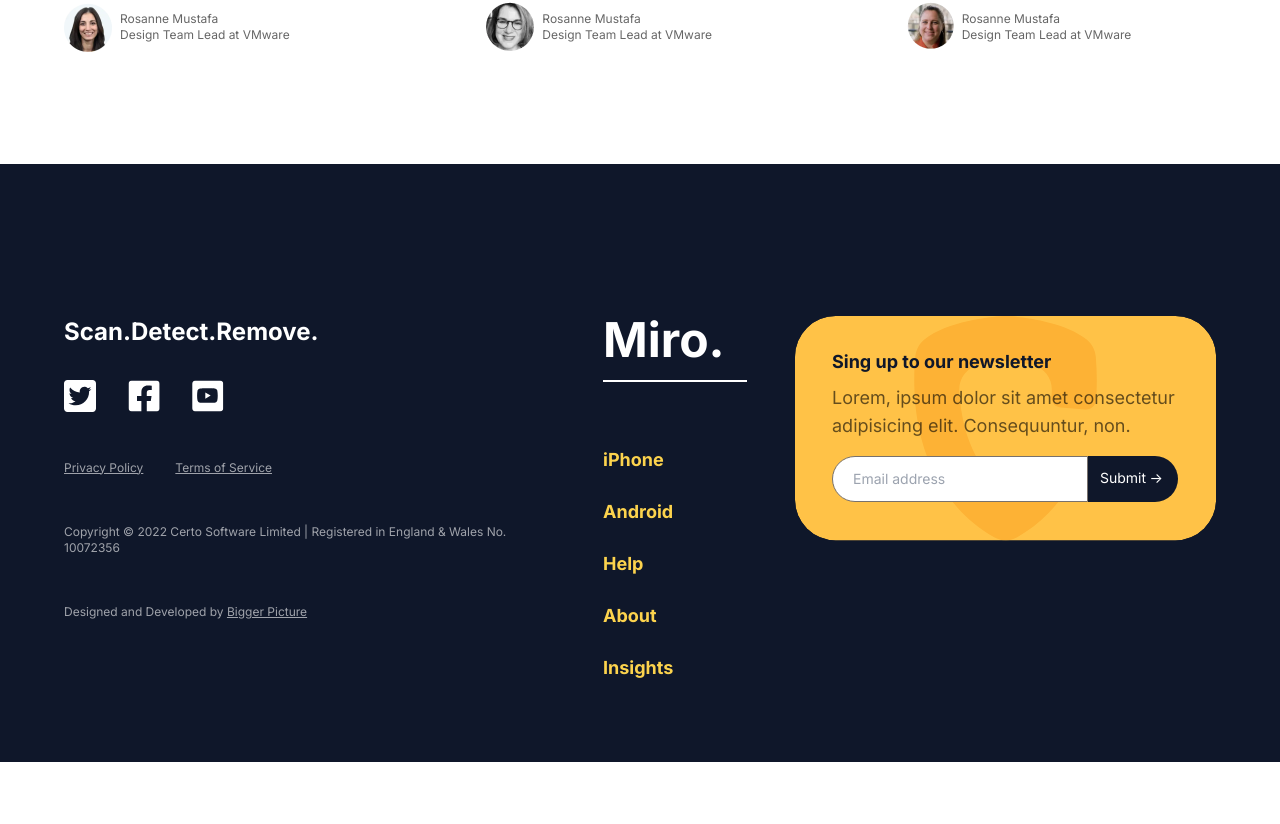
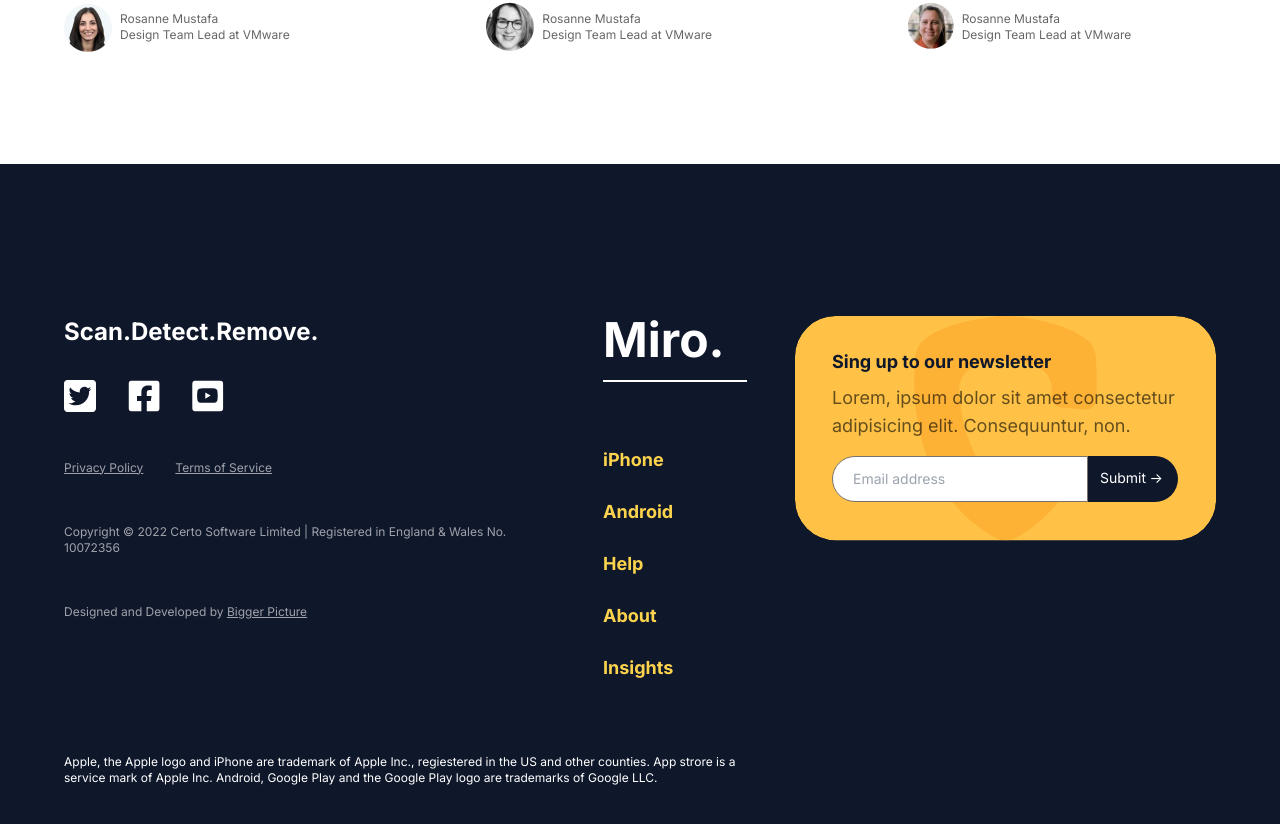
Before and after one commit to rahidt1/miro, a React (Vite) app: page / in a window 1280 px wide. Shown: the part 5950-6774 px from the top of the page. Before the commit the page ends 6712 px from the top, so only its background shows below. Built offline with nearby package versions, Linux system fonts and the light colour scheme.

Commit message:
Fix Footer text.

```diff
--- a/src/components/footer/footer.jsx
+++ b/src/components/footer/footer.jsx
@@ -13,7 +13,7 @@ import { footerLogo1, footerLogo2, footerLogo3 } from "../../assets";
 export function Footer() {
   return (
     <footer className="bg-slate-900 max-w-[1440px]">
-      <SectionImage>
+      <SectionImage className="flex-col">
         <div className="flex gap-x-12 items-start mt-24">
           <div>
             <H2 className="text-white text-2xl mb-8">Scan.Detect.Remove.</H2>
@@ -83,6 +83,12 @@ export function Footer() {
             </form>
           </div>
         </div>
+        <P className="text-white text-xs opacity-100 w-full max-w-2xl mt-12">
+          Apple, the Apple logo and iPhone are trademark of Apple Inc.,
+          regiestered in the US and other counties. App strore is a service mark
+          of Apple Inc. Android, Google Play and the Google Play logo are
+          trademarks of Google LLC.
+        </P>
       </SectionImage>
     </footer>
   );
```
